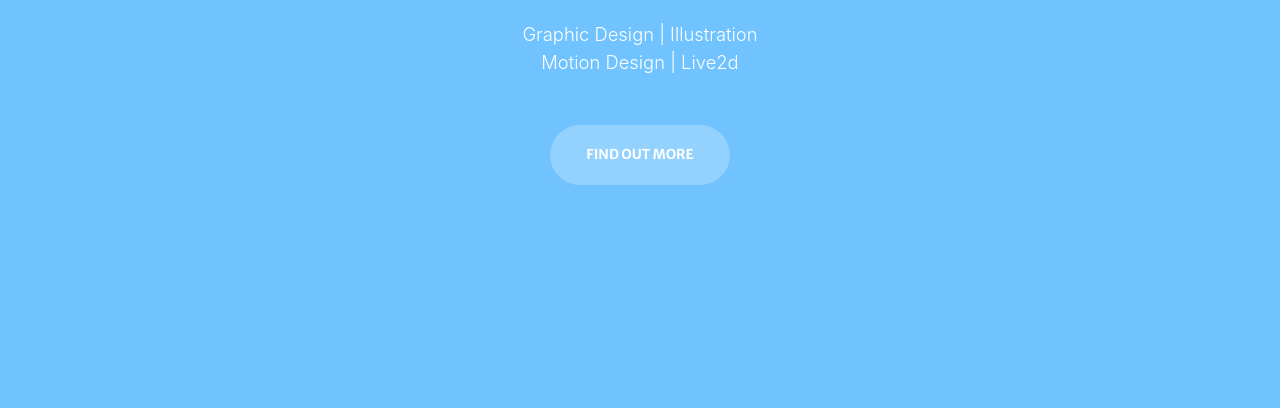
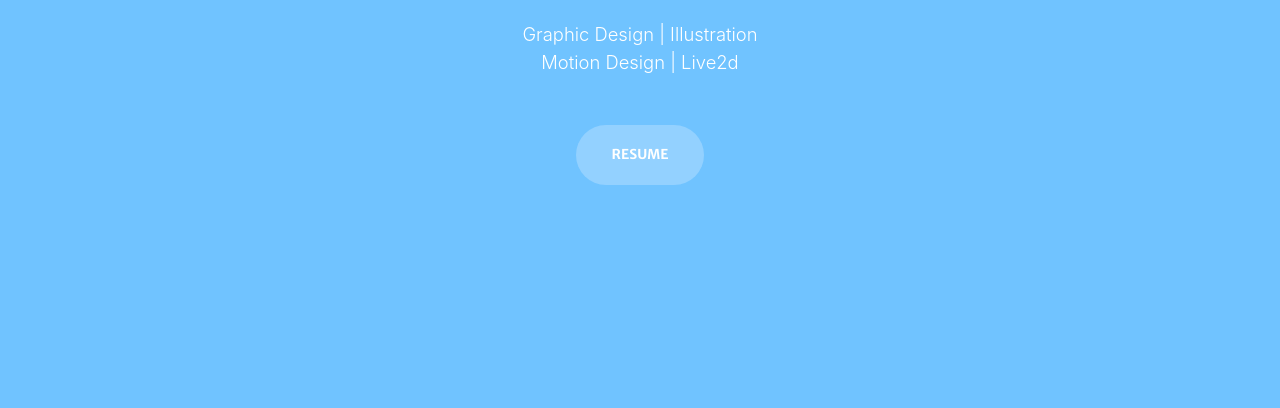
Before and after one commit to haidayo/portfolio, a plain HTML site: page index.html in a window 1280 px wide. Shown: the part 392-800 px from the top of the page. Drawn offline with nearby package versions, Linux system fonts and the light colour scheme.

Commit message:
added resume

```diff
--- a/index.html
+++ b/index.html
@@ -49,7 +49,7 @@
                     <div class="col-lg-8 align-self-baseline">
                         <p class="text-white-75 font-weight-light mb-5">Graphic Design | Illustration <br> Motion Design | Live2d
                         </p>
-                        <a class="btn btn-primary btn-xl js-scroll-trigger" href="#about">Find Out More</a>
+                        <a class="btn btn-primary btn-xl js-scroll-trigger" href="/assets/img/resume.pdf">Resume</a>
                     </div>
                 </div>
             </div>
```
Also changed, not shown: 1 other file.
